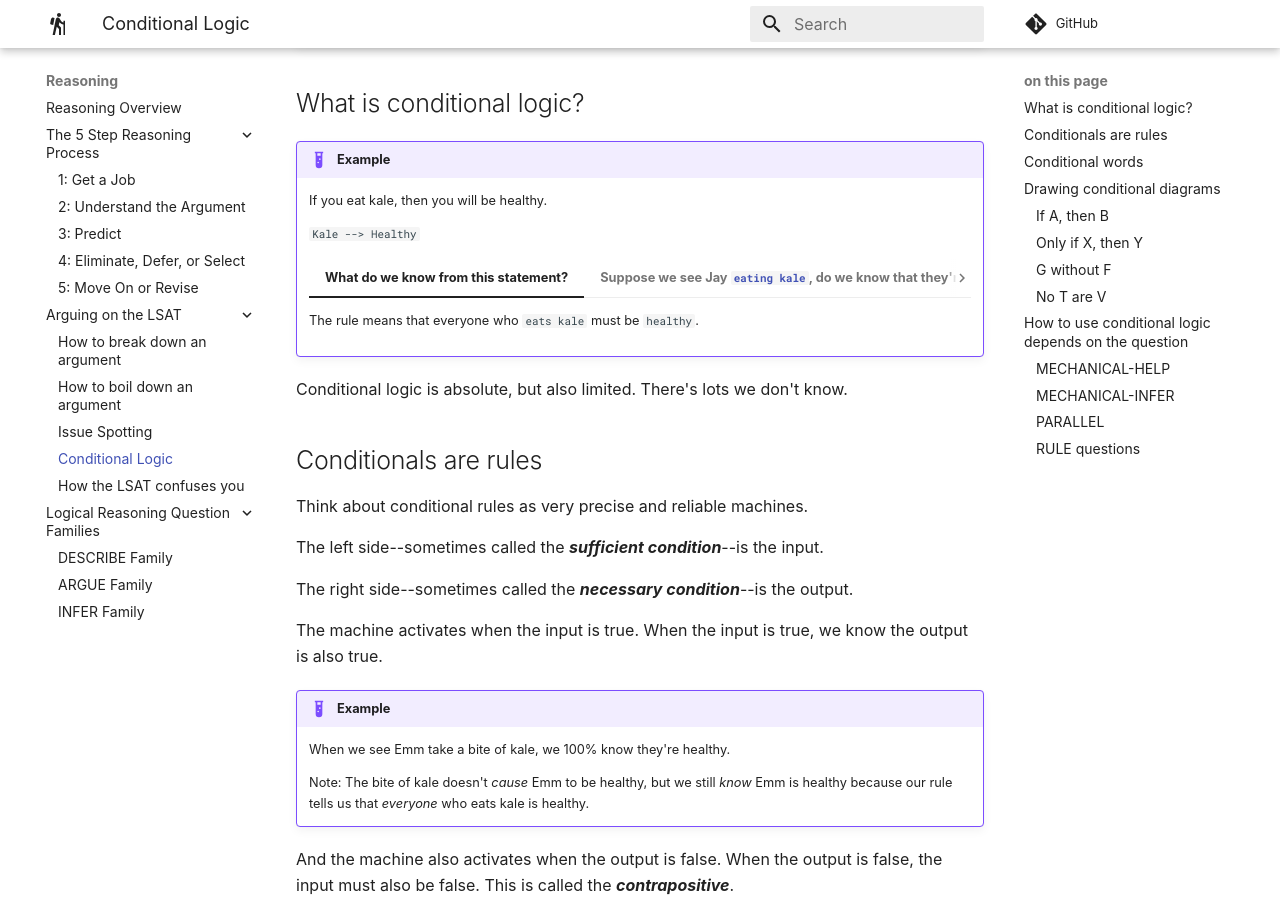
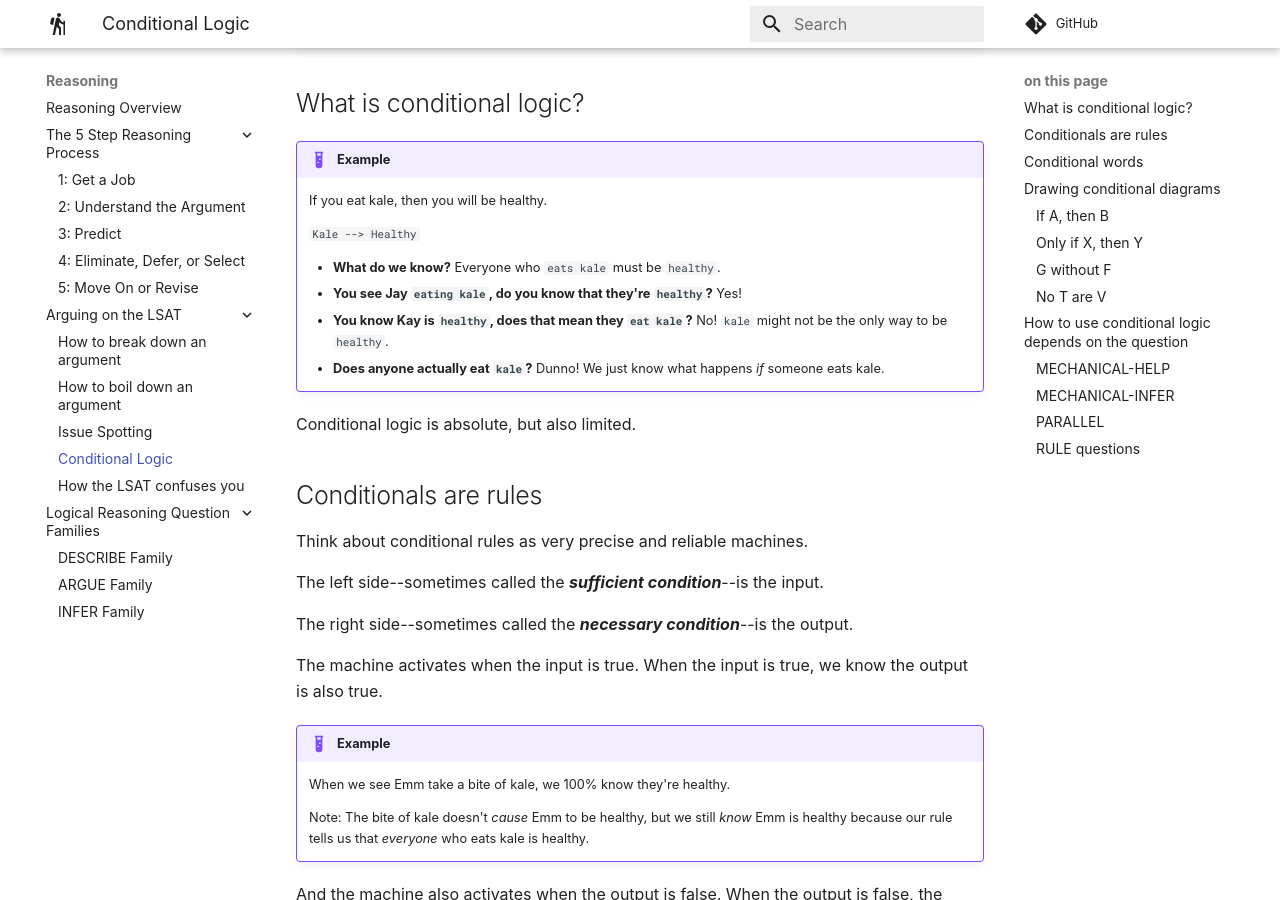
Before and after one commit to gpdowney/lightweightLSAT, an MkDocs documentation site: the page built from docs/reason/conditionals.md, in a window 1280 px wide and 900 px high, scrolled down 451 px. Built offline with MkDocs 1.6.1 and Material for MkDocs 9.7.7, drawn with Linux system fonts in a browser that asks for light colours; some web fonts are replaced; comment, search, counter and statistics services are not loaded; some of the changed text lies outside the part shown.

Commit message:
Replace content tabs with lists, boxes, and a table
- Conditionals: turn the kale question tabs into a Q&A list and the
  gap-type tabs into stacked example boxes
- Pitfalls: show the three takeaway examples as failure/success boxes
- Time: put the Reading and Reasoning targets in a table
- Remove the now-unused pymdownx.tabbed extension

Co-Authored-By: Claude Opus 5.5 <noreply@anthropic.com>

```diff
--- a/docs/reason/conditionals.md
+++ b/docs/reason/conditionals.md
@@ -16,19 +16,12 @@ Conditional logic typically indicates that a question is MECHANICAL in style.
 
     `Kale --> Healthy`
 
-    === "What do we know from this statement?"
-        The rule means that everyone who `eats kale` must be `healthy`.
+    - **What do we know?** Everyone who `eats kale` must be `healthy`.
+    - **You see Jay `eating kale`, do you know that they're `healthy`?** Yes!
+    - **You know Kay is `healthy`, does that mean they `eat kale`?** No! `kale` might not be the only way to be `healthy`.
+    - **Does anyone actually eat `kale`?** Dunno! We just know what happens *if* someone eats kale.
 
-    === "Suppose we see Jay `eating kale`, do we know that they're `healthy`?"
-        Yes!
-
-    === "Suppose we know that Kay is `healthy`, do we know that they `eat kale`?"
-        No! We don't know that `kale` is the only way to be `healthy`.
-
-    === "Do we know that anyone eats `kale`?"
-        Nope! We just know what happens *if* someone eats kale.
-
-Conditional logic is absolute, but also limited. There's lots we don't know.
+Conditional logic is absolute, but also limited.
 
 ## Conditionals are rules
 
--- a/mkdocs.yml
+++ b/mkdocs.yml
@@ -37,8 +37,6 @@ markdown_extensions:
       title: on this page
   - pymdownx.details
   - pymdownx.superfences
-  - pymdownx.tabbed:
-      alternate_style: true
   - pymdownx.smartsymbols:
       trademark: true
       copyright: false
```
Also changed, not shown: other parts of docs/reason/conditionals.md (+2 -2 lines), docs/how-to-study/pitfalls.md (+3 -3 lines), docs/time/time.md (+7 -11 lines).
